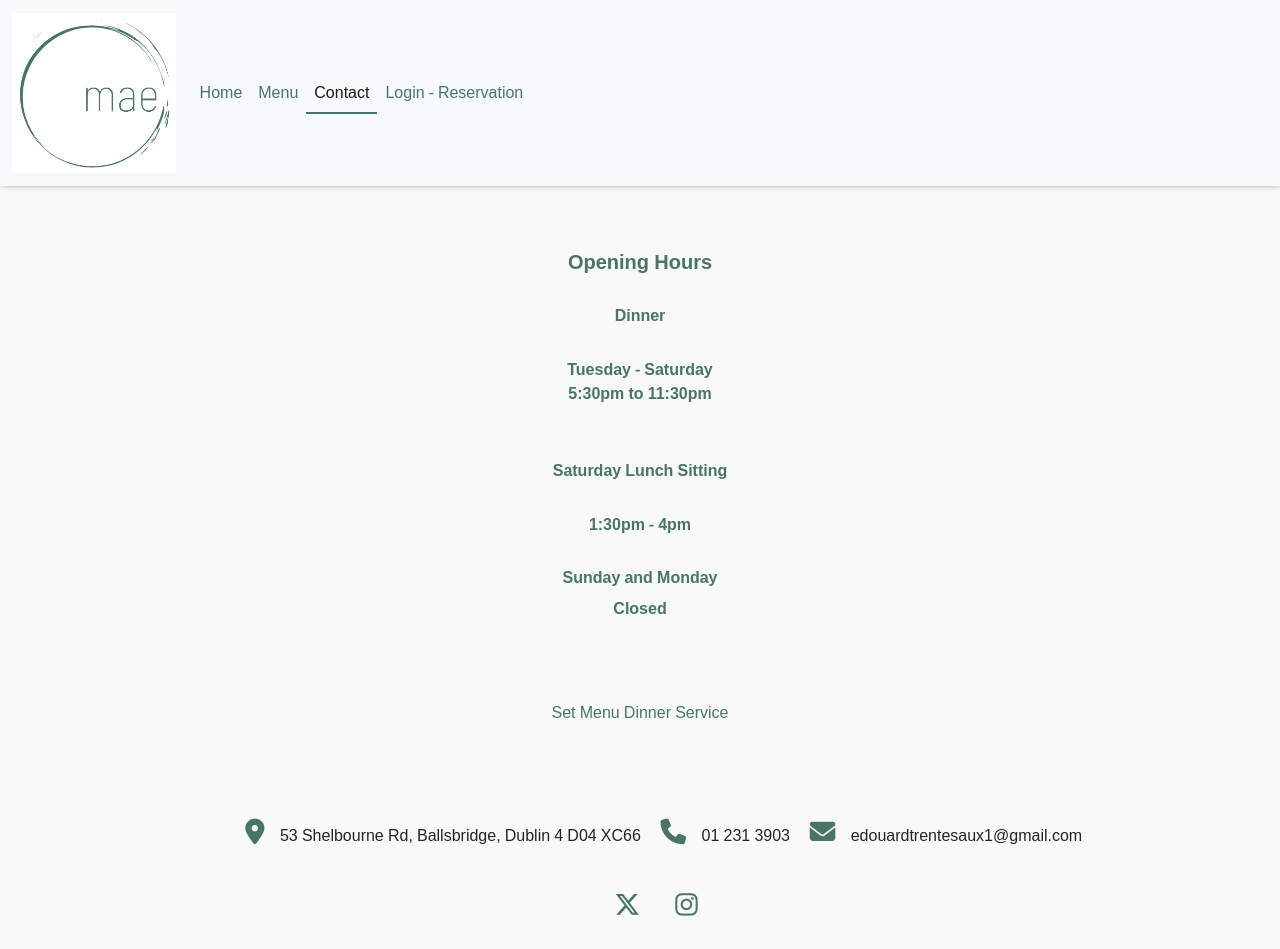
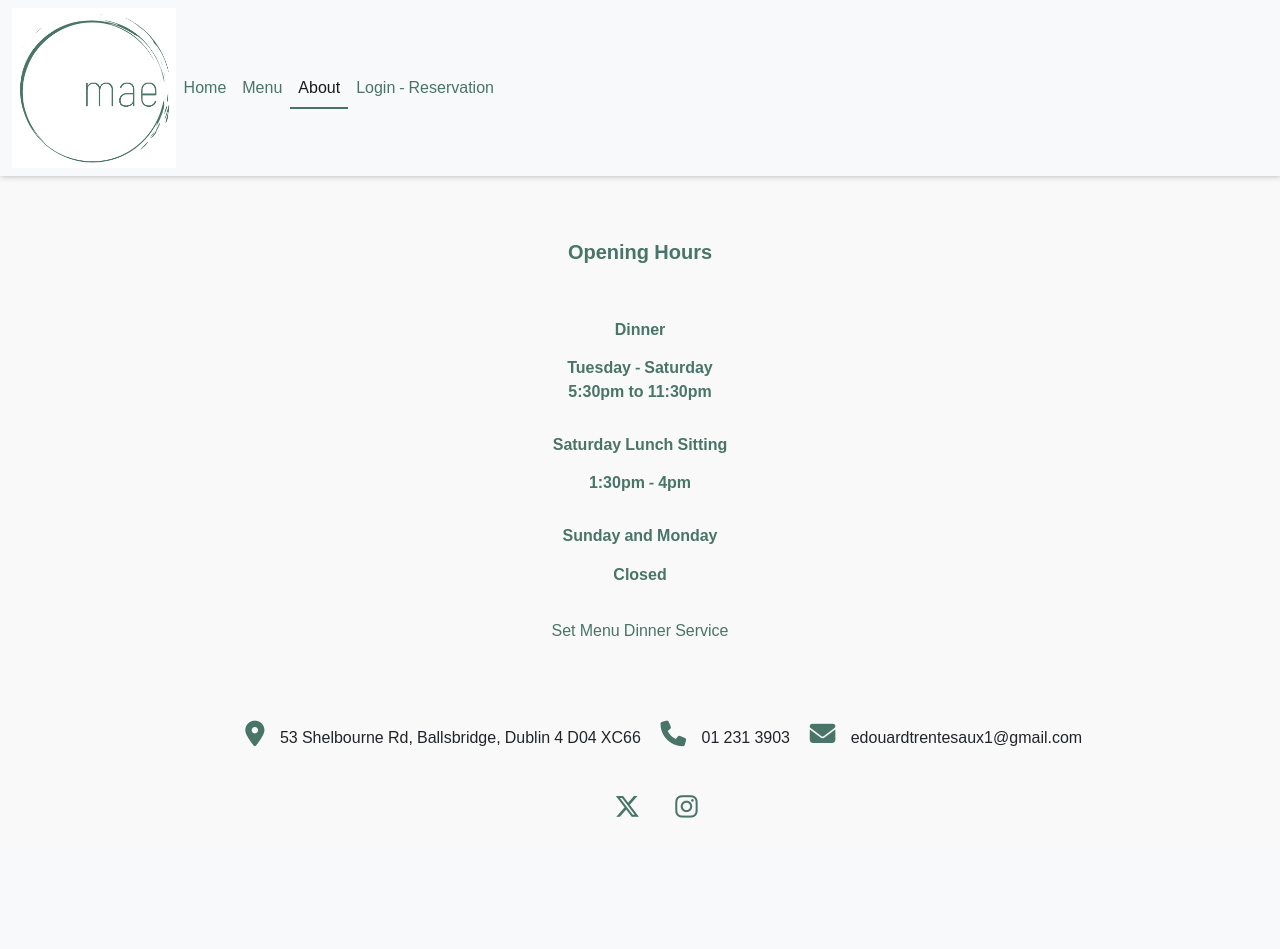
Before and after one commit to Edouard102/mae-restaurant, a Django app: page /contact/ in a window 1280 px wide. After the commit the page ends 818 px from the top, so only its background shows below. Run offline with Django 3.2, Linux system fonts and the light colour scheme; some libraries are stand-ins or nearby versions.

Commit message:
html correction

```diff
--- a/home/templates/home/contact.html
+++ b/home/templates/home/contact.html
@@ -8,35 +8,27 @@
             <!-- ajouter carte-->
 
             <!-- time section -->
-    <div class="content-wrapper main-column">
-        <div class="text-area content">
+    <div class="content-wrapper main-column m-5">
+        <div class="text-area content m-3">
+            <h5 class="text-center fw-bolder display-6,1 m-3">Opening Hours</h5>
             <br/>
-            <br/>
-            <h5 class="text-center fw-bolder display-6,1">Opening Hours</h5>
-            <br/>
-            <h6 class="text-center fw-bolder display-6,2">Dinner</h6>
-            <br/>
-                <p class="text-center fw-bold px-2 pb-3">Tuesday - Saturday
+            <h6 class="text-center fw-bolder display-6,2 m-3">Dinner</h6>
+
+                <p class="text-center fw-bold px-2 pb-3 m-3">Tuesday - Saturday
                     <br/>
                     5:30pm to 11:30pm
-                    <br/>
-                    <br/>
                 </p>
 
 
-        <h6 class="text-center fw-bolder display-6,2">Saturday Lunch Sitting</h6>
-        <br/>
-            <p class="text-center fw-bold px-2 pb-3">1:30pm - 4pm</p>
+        <h6 class="text-center fw-bolder display-6,2 m-3">Saturday Lunch Sitting</h6>
 
-        <h6 class="text-center fw-bolder display-6,2">Sunday and Monday</h6>
+            <p class="text-center fw-bold px-2 pb-3 m-3">1:30pm - 4pm</p>
 
-                <p class="text-center fw-bold px-2 pb-3">Closed</p>
-                    <br/>
-                    <br/>
-                    <p class="text-center px-2 pb-3">Set Menu Dinner Service</p>
+        <h6 class="text-center fw-bolder display-6,2 m-3">Sunday and Monday</h6>
 
-                <br/>
-                <br/>
+                <p class="text-center fw-bold px-2 pb-3 m-3">Closed</p>
+
+                <p class="text-center px-2 pb-3 m-3">Set Menu Dinner Service</p>
             </div>
         </div>
     </div>
--- a/templates/includes/header.html
+++ b/templates/includes/header.html
@@ -11,10 +11,9 @@
 
         <!-- Logo -->
 
-          <a class="navbar-brand" href="#"><img src="{% static 'images/maelogo.png' %}" alt="mae Logo" class="logo"></a>
-          <button class="navbar-toggler" type="button" data-bs-toggle="collapse" data-bs-target="#navbarNav" aria-controls="navbarNav" aria-expanded="false" aria-label="Toggle navigation">
-            <span class="navbar-toggler-icon"></span>
-          </button>
+          <a><img src="{% static 'images/maelogo.png' %}" alt="mae Logo" class="logo"></a>
+
+
 
         <!-- Navigation items -->
 
@@ -27,7 +26,7 @@
                 <a class="nav-link {% if url_name == 'menu' %}active{% endif %}" aria-current="page" href="{% url 'menu' %}">Menu</a>
               </li>
               <li class="nav-item">
-                <a class="nav-link {% if url_name == 'contact' %}active{% endif %}" aria-current="page" href="{% url 'contact' %}">Contact</a>
+                <a class="nav-link {% if url_name == 'contact' %}active{% endif %}" aria-current="page" href="{% url 'contact' %}">About</a>
 
          <!-- authenticated -->
 
```
Also changed, not shown: home/templates/home/index.html (+5 -13 lines), README.md, static/images/images_rm/agile.png (added), static/images/images_rm/mae_footer.png (added), static/images/images_rm/mae_navbar.png (added), static/images/images_rm/mae_performence.png (added), static/images/images_rm/w_phone.png (added), static/images/images_rm/wireframes.png (added).
